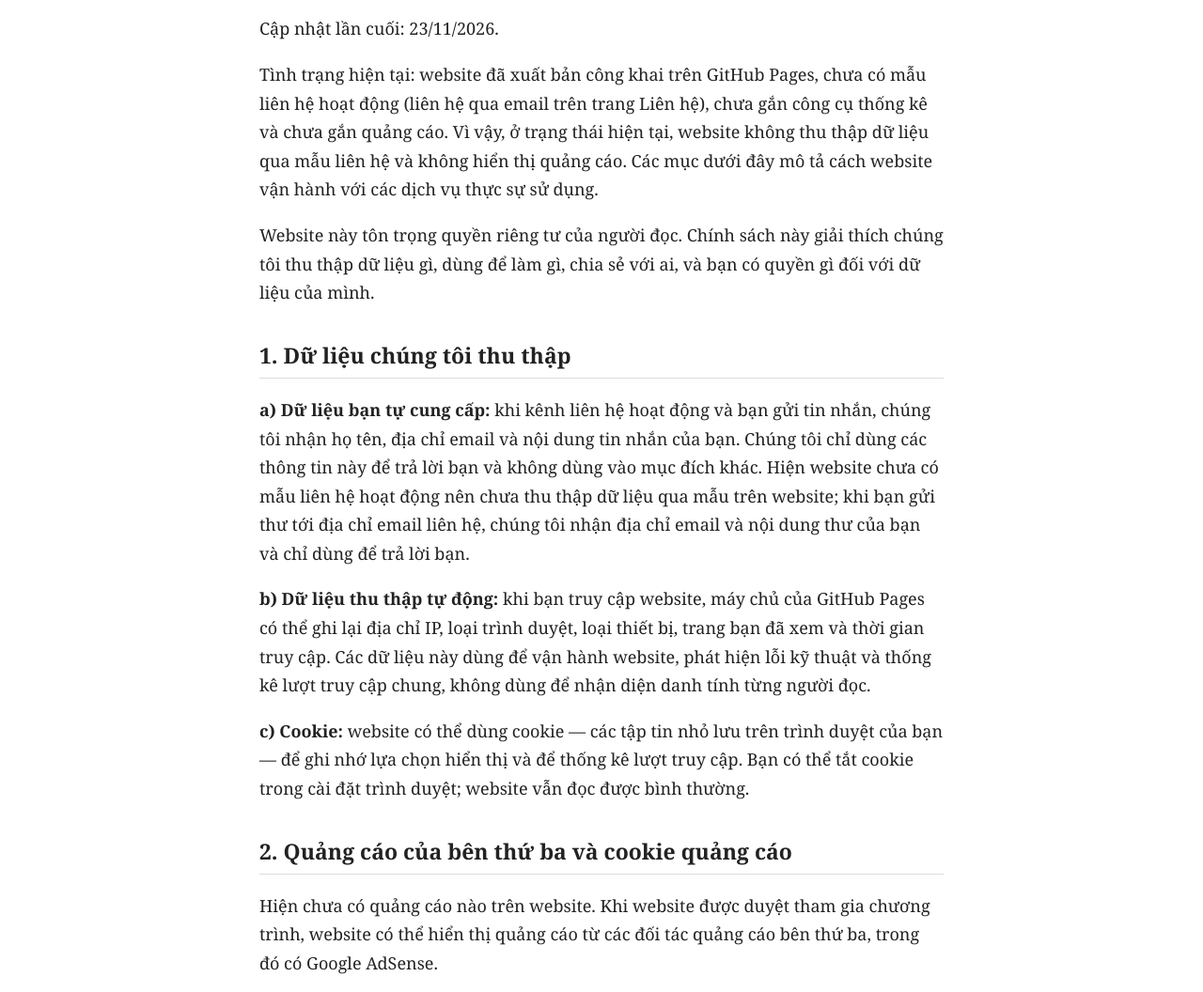
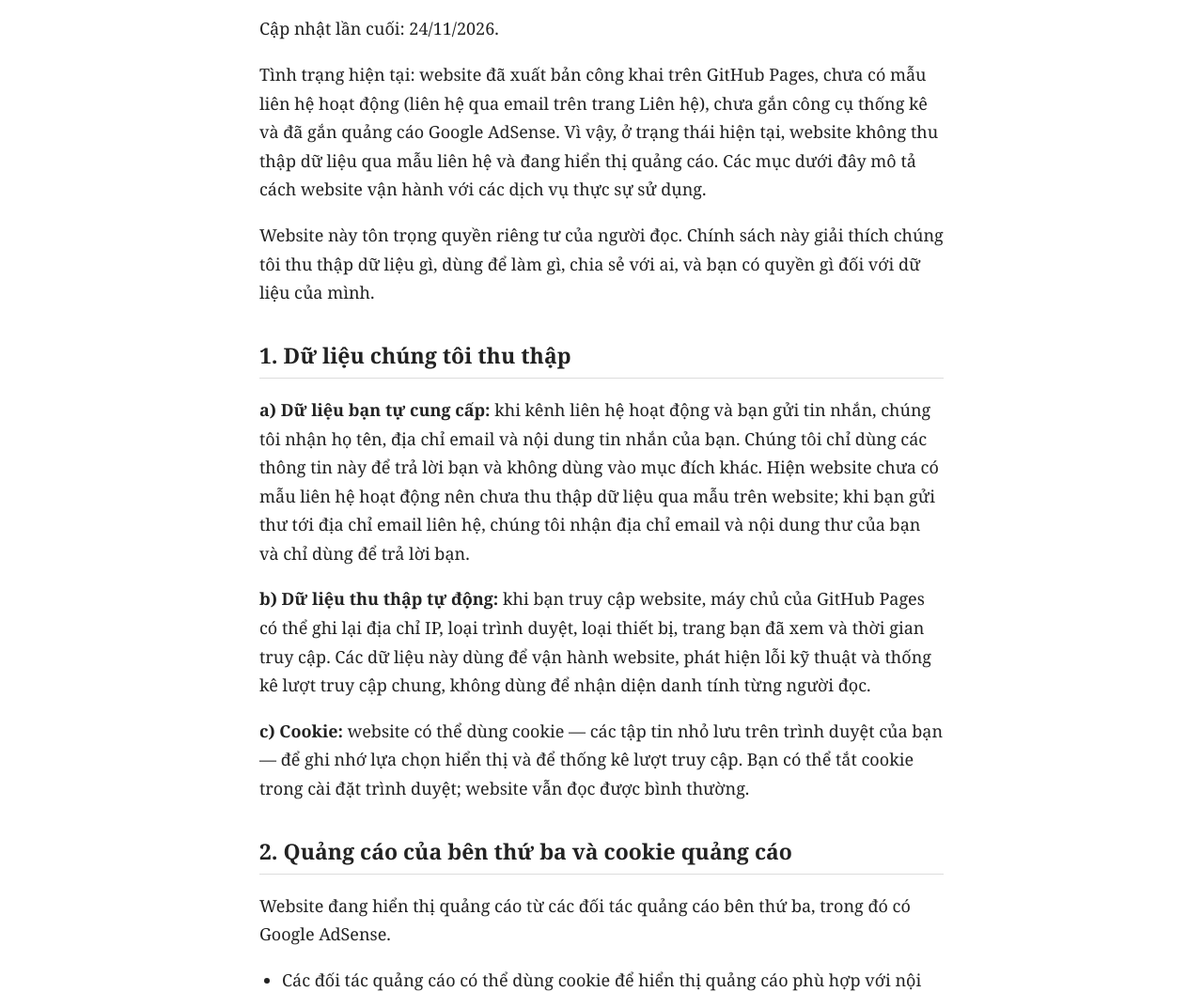
Before and after one commit to nguyentrungduc01092000-tech/lich-su, a plain HTML site: page chinh-sach-bao-mat/index.html in a window 1280 px wide. Shown: the part 220-1276 px from the top of the page at 94% size. Drawn offline with Linux system fonts and the light colour scheme.

Commit message:
Chinh sach bao mat: muc quang cao sang dang ap dung (AdSense da chay tren web)

```diff
--- a/chinh-sach-bao-mat/index.html
+++ b/chinh-sach-bao-mat/index.html
@@ -16,15 +16,15 @@
 <main>
 <p class="breadcrumb"><a href="/">Trang chủ</a></p>
 <h1>Chính sách bảo mật</h1>
-<p>Cập nhật lần cuối: 23/11/2026.</p>
-<p>Tình trạng hiện tại: website đã xuất bản công khai trên GitHub Pages, chưa có mẫu liên hệ hoạt động (liên hệ qua email trên trang Liên hệ), chưa gắn công cụ thống kê và chưa gắn quảng cáo. Vì vậy, ở trạng thái hiện tại, website không thu thập dữ liệu qua mẫu liên hệ và không hiển thị quảng cáo. Các mục dưới đây mô tả cách website vận hành với các dịch vụ thực sự sử dụng.</p>
+<p>Cập nhật lần cuối: 24/11/2026.</p>
+<p>Tình trạng hiện tại: website đã xuất bản công khai trên GitHub Pages, chưa có mẫu liên hệ hoạt động (liên hệ qua email trên trang Liên hệ), chưa gắn công cụ thống kê và đã gắn quảng cáo Google AdSense. Vì vậy, ở trạng thái hiện tại, website không thu thập dữ liệu qua mẫu liên hệ và đang hiển thị quảng cáo. Các mục dưới đây mô tả cách website vận hành với các dịch vụ thực sự sử dụng.</p>
 <p>Website này tôn trọng quyền riêng tư của người đọc. Chính sách này giải thích chúng tôi thu thập dữ liệu gì, dùng để làm gì, chia sẻ với ai, và bạn có quyền gì đối với dữ liệu của mình.</p>
 <h2>1. Dữ liệu chúng tôi thu thập</h2>
 <p><strong>a) Dữ liệu bạn tự cung cấp:</strong> khi kênh liên hệ hoạt động và bạn gửi tin nhắn, chúng tôi nhận họ tên, địa chỉ email và nội dung tin nhắn của bạn. Chúng tôi chỉ dùng các thông tin này để trả lời bạn và không dùng vào mục đích khác. Hiện website chưa có mẫu liên hệ hoạt động nên chưa thu thập dữ liệu qua mẫu trên website; khi bạn gửi thư tới địa chỉ email liên hệ, chúng tôi nhận địa chỉ email và nội dung thư của bạn và chỉ dùng để trả lời bạn.</p>
 <p><strong>b) Dữ liệu thu thập tự động:</strong> khi bạn truy cập website, máy chủ của GitHub Pages có thể ghi lại địa chỉ IP, loại trình duyệt, loại thiết bị, trang bạn đã xem và thời gian truy cập. Các dữ liệu này dùng để vận hành website, phát hiện lỗi kỹ thuật và thống kê lượt truy cập chung, không dùng để nhận diện danh tính từng người đọc.</p>
 <p><strong>c) Cookie:</strong> website có thể dùng cookie — các tập tin nhỏ lưu trên trình duyệt của bạn — để ghi nhớ lựa chọn hiển thị và để thống kê lượt truy cập. Bạn có thể tắt cookie trong cài đặt trình duyệt; website vẫn đọc được bình thường.</p>
 <h2>2. Quảng cáo của bên thứ ba và cookie quảng cáo</h2>
-<p>Hiện chưa có quảng cáo nào trên website. Khi website được duyệt tham gia chương trình, website có thể hiển thị quảng cáo từ các đối tác quảng cáo bên thứ ba, trong đó có Google AdSense.</p>
+<p>Website đang hiển thị quảng cáo từ các đối tác quảng cáo bên thứ ba, trong đó có Google AdSense.</p>
 <ul><li>Các đối tác quảng cáo có thể dùng cookie để hiển thị quảng cáo phù hợp với nội dung bạn đang xem hoặc với các trang bạn từng truy cập.</li><li>Google dùng cookie quảng cáo để hiển thị quảng cáo dựa trên lần truy cập của bạn vào website này và các website khác. Bạn có thể tắt quảng cáo cá nhân hóa của Google tại trang Cài đặt quảng cáo của Google (adssettings.google.com).</li><li>Bạn cũng có thể tắt cookie của nhiều bên quảng cáo cùng lúc tại trang www.aboutads.info/choices.</li><li>Việc hiển thị quảng cáo không có nghĩa là chúng tôi bán dữ liệu cá nhân của bạn cho bên quảng cáo.</li></ul>
 <h2>3. Chúng tôi chia sẻ dữ liệu với ai</h2>
 <p>Chúng tôi không bán, không cho thuê và không trao đổi dữ liệu cá nhân của người đọc với bất kỳ bên nào vì mục đích thương mại.</p>
```
